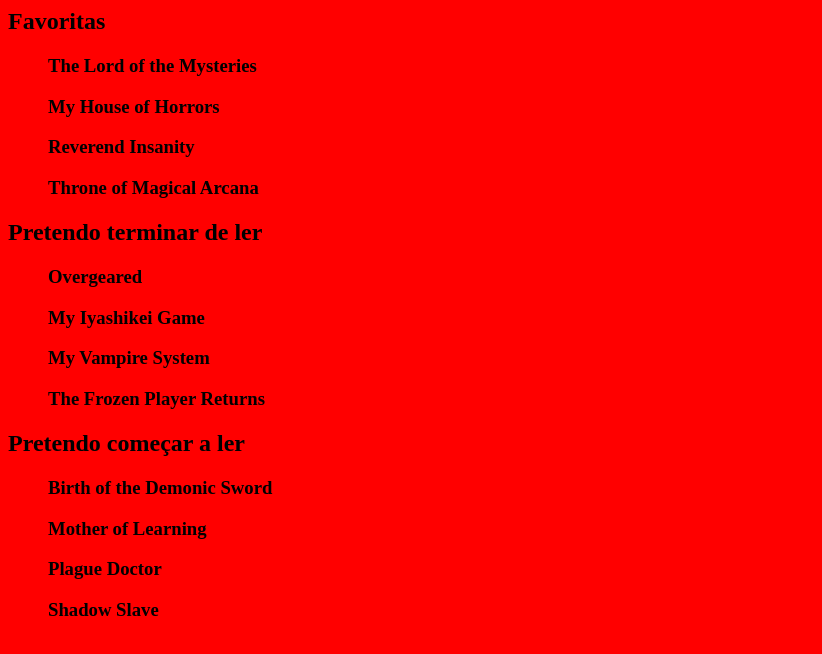
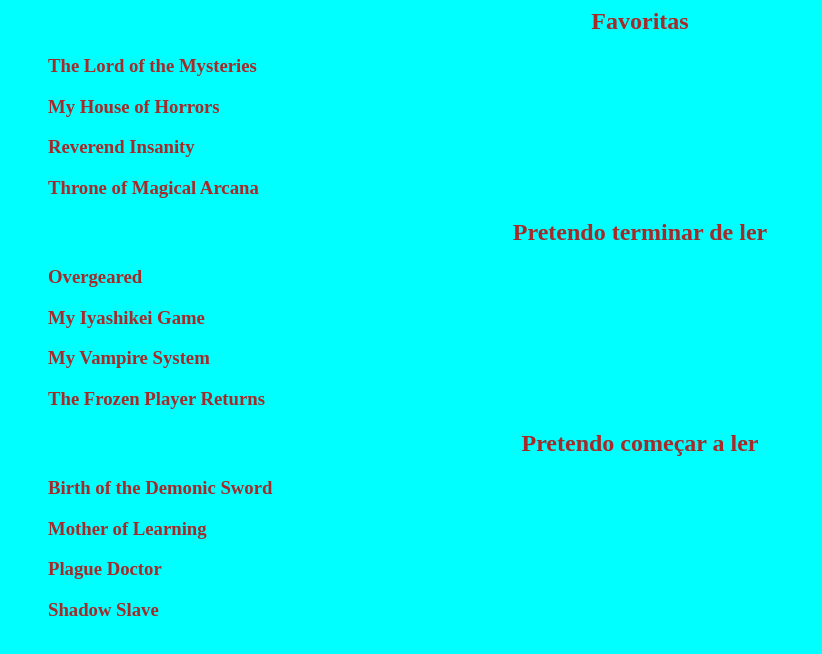
Before and after one commit to GiovaniKremer/paginaDaInternet, a plain HTML site: page index.html in a window 1280 px wide. Shown: the whole page, without its empty margins (0-822 px from the left). Drawn offline with Linux system fonts and the light colour scheme.

Commit message:
Add files via upload

```diff
--- a/style.css
+++ b/style.css
@@ -1,3 +1,17 @@
 body{
-  background-color:red;
+  background-color:cyan;
 }
+
+h2 {
+  color: brown;
+  text-align: center;
+}
+h3 {
+  color: brown;
+  font-family: "Times New Roman", Times, serif;
+}
+
+p {
+  font-family: Georgia;
+  font-size: 20px;
+}
```
